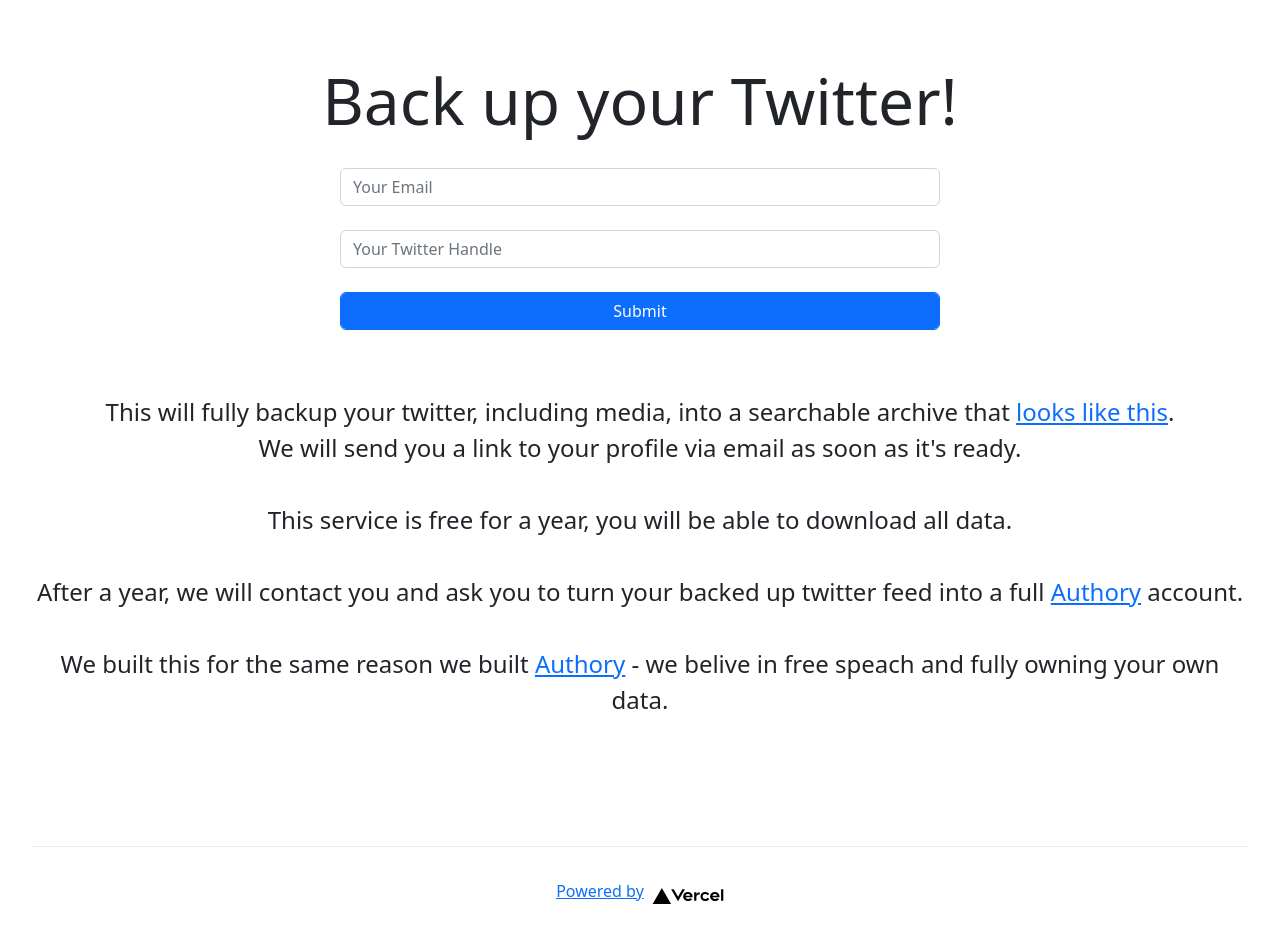
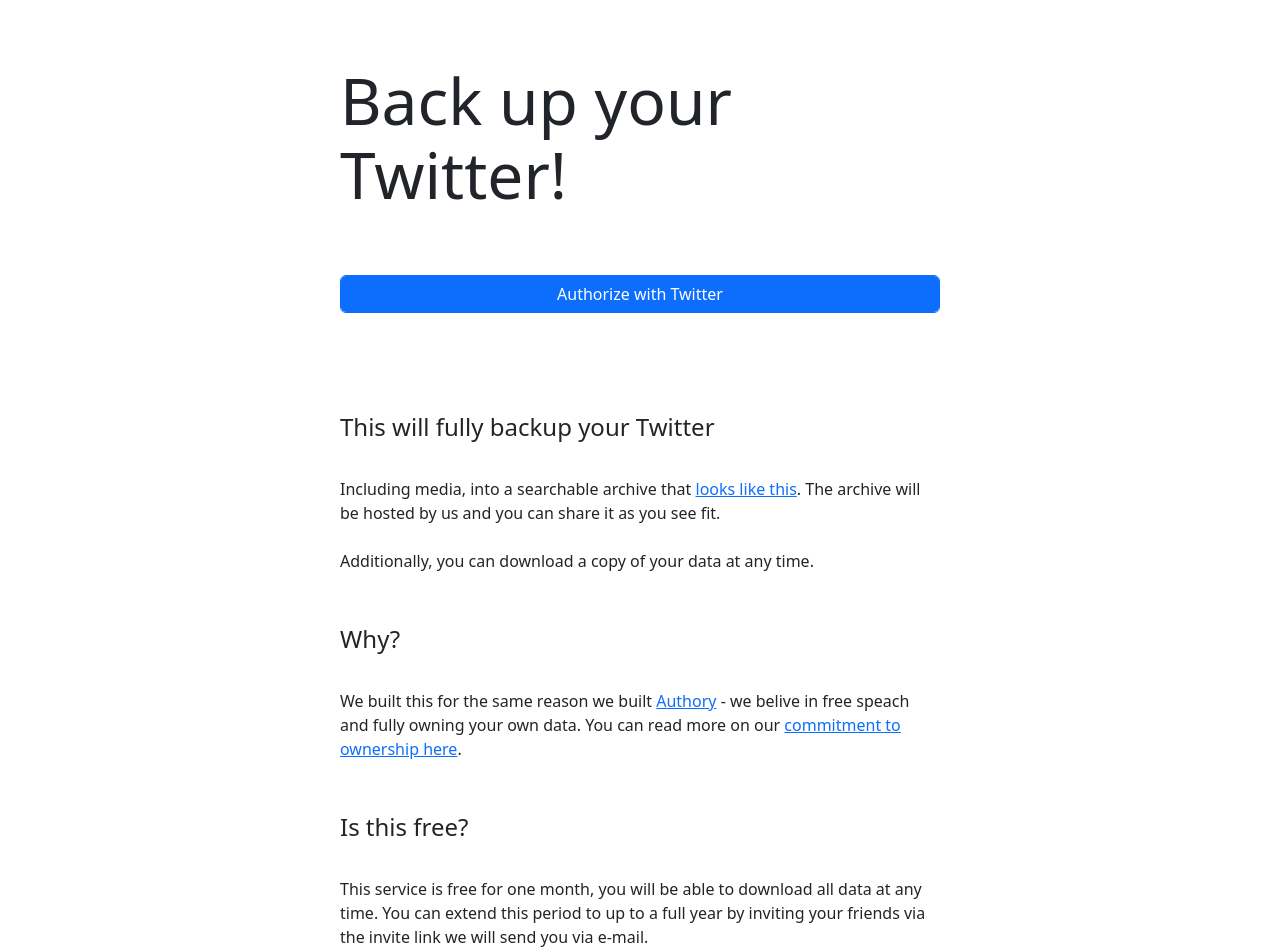
Before and after one commit to Authory/authory-twitter-import-demo, a Next.js app: page / in a window 1280 px wide. Shown: the top 952 px of the page. Built offline with nearby package versions, Linux system fonts and the light colour scheme.

Commit message:
Added twitter login.

```diff
--- a/package.json
+++ b/package.json
@@ -14,6 +14,7 @@
     "@types/react-dom": "18.0.9",
     "bootstrap": "^5.2.2",
     "next": "13.0.4",
+    "query-string": "^7.1.1",
     "react": "18.2.0",
     "react-dom": "18.2.0",
     "typescript": "4.9.3"
--- a/pages/api/hello.ts
+++ /dev/null
@@ -1,13 +0,0 @@
-// Next.js API route support: https://nextjs.org/docs/api-routes/introduction
-import type { NextApiRequest, NextApiResponse } from 'next'
-
-type Data = {
-  name: string
-}
-
-export default function handler(
-  req: NextApiRequest,
-  res: NextApiResponse<Data>
-) {
-  res.status(200).json({ name: 'John Doe' })
-}
--- a/pages/index.tsx
+++ b/pages/index.tsx
@@ -3,14 +3,37 @@
 import styles from '../styles/Home.module.css'
 import 'bootstrap/dist/css/bootstrap.css'
 import { useState } from 'react'
+import qs from "query-string";
+
+
+const POLL_INTERVAL = 100;
 
 export default function Home() {
 
   const [email, setEmail] = useState('')
   const [handle, setHandle] = useState('')
   const [isSubmitted, setIsSubmitted] = useState(false)
+  const [showSpinner, setShowSpinner] = useState(false)
 
-  const submit = async () => {
+  const signUpHandler = async (twitterData: any) => {
+    const resp = await fetch("https://api-development.authory.com/twitter-import/signup", {
+      method: "post",
+      headers: {
+        'Accept': 'application/json, text/plain, */*',
+        'Content-Type': 'application/json'
+      },
+      body: JSON.stringify(twitterData)
+    })
+
+    if(resp.status === 200) {
+      setIsSubmitted(true)
+    } else {
+      console.error(resp.status, resp.statusText, await resp.text())
+    }
+  }
+
+  // TODO: To be deleted.
+  const submitEmail = async () => {
 
     let url = ''
 
@@ -43,10 +66,65 @@
     }
   }
 
+  const startOauth = async () => {
+    // Open popup first, while we are still in click context.
+    const popup = window.open("about:blank")!;
+
+    let res;
+
+    const resp = await fetch("https://api-development.authory.com/twitter-auth-link", {
+      method: "get",
+      headers: {
+        'Accept': 'application/json, text/plain, */*',
+      }
+    })
+
+    if(resp.status === 200) {
+      res = await resp.json()
+    } else {
+      console.error(resp.status, resp.statusText, await resp.text())
+      return
+    }
+
+
+    popup.location.href = res.redirectUrl;
+    const requestTokenSecret = res.twitterRequestTokenSecret;
+
+    const pollTimer = window.setInterval(async () => {
+        try {
+            const url = popup.document.URL; // Fails if cross-domain, so will only proceed if it's been redirected to /signup/twitter-callback
+
+            if (url.indexOf("/signup/twitter-callback") !== -1) {
+                window.clearInterval(pollTimer);
+                const { oauth_token, oauth_verifier } = qs.parse(url.split("?")[1]);
+
+                if (typeof oauth_token === "string" && typeof oauth_verifier === "string") {
+                    setShowSpinner(true);
+                    popup.close();
+
+                    try {
+                        await signUpHandler({
+                            twitterRequestToken: oauth_token,
+                            twitterRequestVerifier: oauth_verifier,
+                            twitterRequestTokenSecret: requestTokenSecret,
+                        });
+                    } catch {
+                        setShowSpinner(false);
+                    }
+
+                    setShowSpinner(false);
+                }
+            }
+        } catch (error) {
+            // This one we cant log or stop, we need to wait for the user to be redirected.
+        }
+    }, POLL_INTERVAL);
+  }
+
   return (
     <div className={styles.container}>
       <Head>
-        <title>Create Next App</title>
+        <title>Back up your Twitter!</title>
         <meta name="description" content="Generated by create next app" />
         <link rel="icon" href="/favicon.ico" />
       </Head>
@@ -56,45 +134,53 @@
           Back up your Twitter!
         </h1>
 
-        <div style={{ marginTop: 30 }} className={styles.collumn}>
+        <p className={styles.description}>
+
+        </p>
+
+        <div className={styles.collumn}>
           <form className={styles.collumn}>
-            <input type="email" className="form-control" id="email" placeholder='Your Email' value={email} onChange={e => setEmail(e.target.value)}></input>
-            <br></br>
-            <input type="text" className="form-control" id="twitter" placeholder='Your Twitter Handle' value={handle} onChange={e => setHandle(e.target.value)}></input>
-            <br></br>
-            <input type="button" className="form-control btn btn-primary" value="Submit" onClick={submit}></input>
+            <input type="button" className="form-control btn btn-primary" value="Authorize with Twitter" onClick={startOauth}></input>
           </form>
         </div>
 
         { isSubmitted && <p className={styles.description}><b>Thank you, you will receive an email in roughly 30 minutes with a link to your backup.</b></p>}
 
         <p className={styles.description}>
-          This will fully backup your twitter,
-          including media, into a searchable archive that <a href="#">looks like this</a>.
-          <br />We will send you a link to your profile via email as soon as it's ready.
-          <br /><br />
-          This service is free for a year, you will be able to download all data.
-          <br /><br />
 
-          After a year, we will contact you and
-          ask you to turn your backed up twitter feed into a full <a href="#">Authory</a> account.
-          <br /><br />
-          We built this for the same reason we built <a href="#">Authory</a> - we belive in free speach and fully owning your own data.
+        </p>
+        <p className={styles.description}>
+          This will fully backup your Twitter
         </p>
 
+        <p className={styles.paragraph}>
+          Including media, into a searchable archive that <a href="#">looks like this</a>. The archive will be hosted by us and you can share it as you see fit.<br /><br />
+          Additionally, you can download a copy of your data at any time.
+        </p>
+        <p className={styles.description}>
+          Why?
+        </p>
+        <p className={styles.paragraph}>
+        We built this for the same reason we built <a href="https://authory.com">Authory</a> - we belive in free speach and fully owning your own data. You can read more on our <a href="https://authory.com/ownership">commitment to ownership here</a>.
+        </p>
+        <p className={styles.description}>
+          Is this free?
+        </p>
+        <p className={styles.paragraph}>
+          This service is free for one month, you will be able to download all data at any time. You can extend this period to up to a full year by inviting your friends via the invite link we will send you via e-mail.<br />
+          After the free time is over, we will contact you and offer to turn your backed up twitter feed into a full <a href="https://authory.com" target="_blank">Authory</a> account. You will not be charged and you don't need to take any action if you don not want that.
+        </p>
+
+        <p className={styles.description}>
+          Feature Requests/Questions?
+        </p>
+        <p className={styles.paragraph}>
+          Feel free to create an issue <a href="https://github.com/Authory/authory-twitter-import-demo">here</a>, or reach out to us <a href="mailto:hello@authory.com">via email</a>.
+        </p>
       </main>
 
       <footer className={styles.footer}>
-        <a
-          href="https://vercel.com?utm_source=create-next-app&utm_medium=default-template&utm_campaign=create-next-app"
-          target="_blank"
-          rel="noopener noreferrer"
-        >
-          Powered by{' '}
-          <span className={styles.logo}>
-            <Image src="/vercel.svg" alt="Vercel Logo" width={72} height={16} />
-          </span>
-        </a>
+          Built with love by&nbsp;<a href="https//authory.com" target="_blank">Authory</a>&nbsp;-&nbsp;<a href="https://authory.com/imprint" target="_blank">Imprint</a>
       </footer>
     </div>
   )
--- a/styles/Home.module.css
+++ b/styles/Home.module.css
@@ -33,13 +33,7 @@
   border-top: 1px solid #eaeaea;
   justify-content: center;
   align-items: center;
-}
-
-.footer a {
-  display: flex;
-  justify-content: center;
-  align-items: center;
-  flex-grow: 1;
+  text-align: center;
 }
 
 .title a {
@@ -60,12 +54,15 @@
 }
 
 .title,
+.paragraph,
 .description {
-  text-align: center;
+  text-align: left;
+  width: 100%;
+  max-width: 600px;
 }
 
 .description {
-  margin: 4rem 0;
+  margin: 2rem 0;
   line-height: 1.5;
   font-size: 1.5rem;
 }
```
Also changed, not shown: 1 other file (tests, documents, lock files or other folders).
